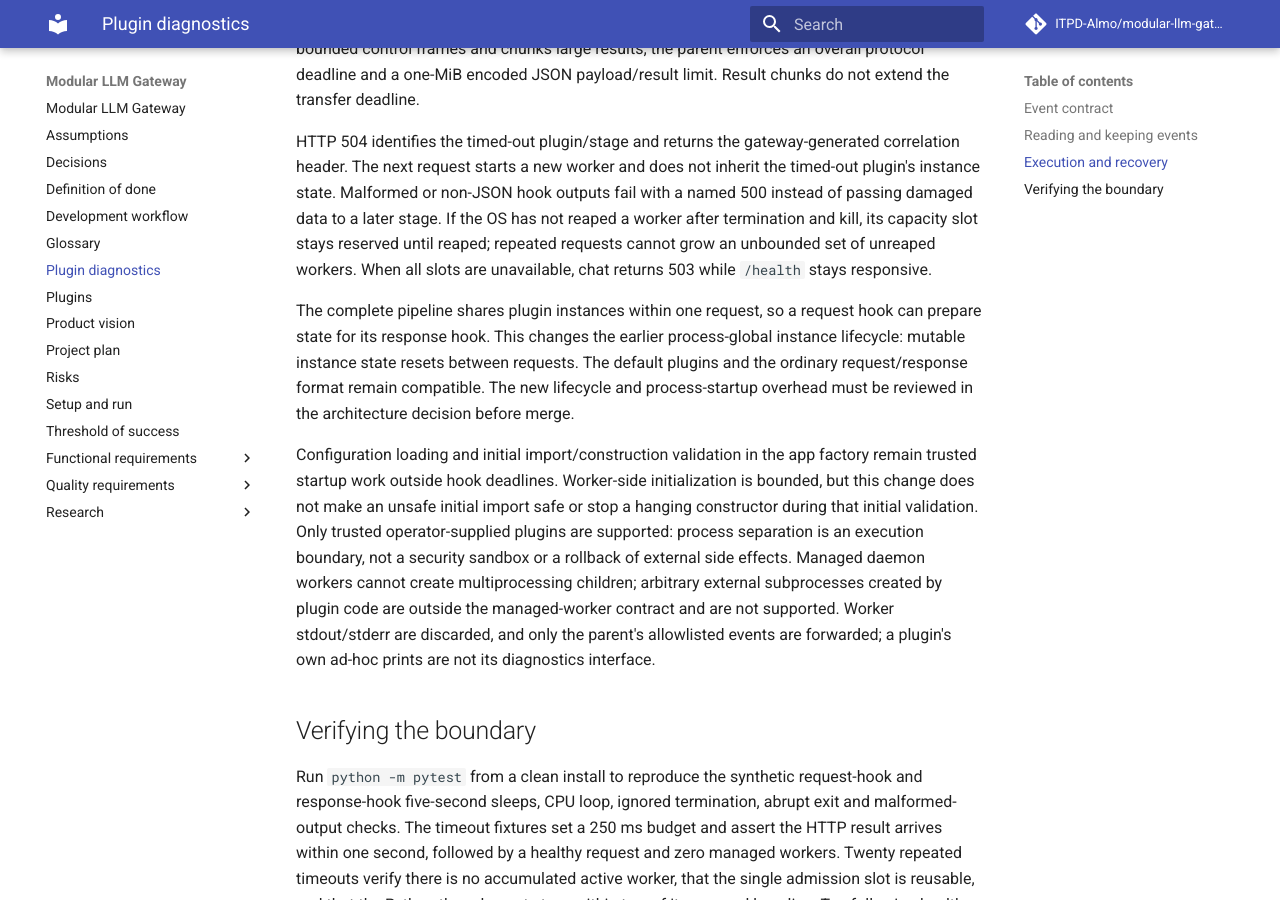
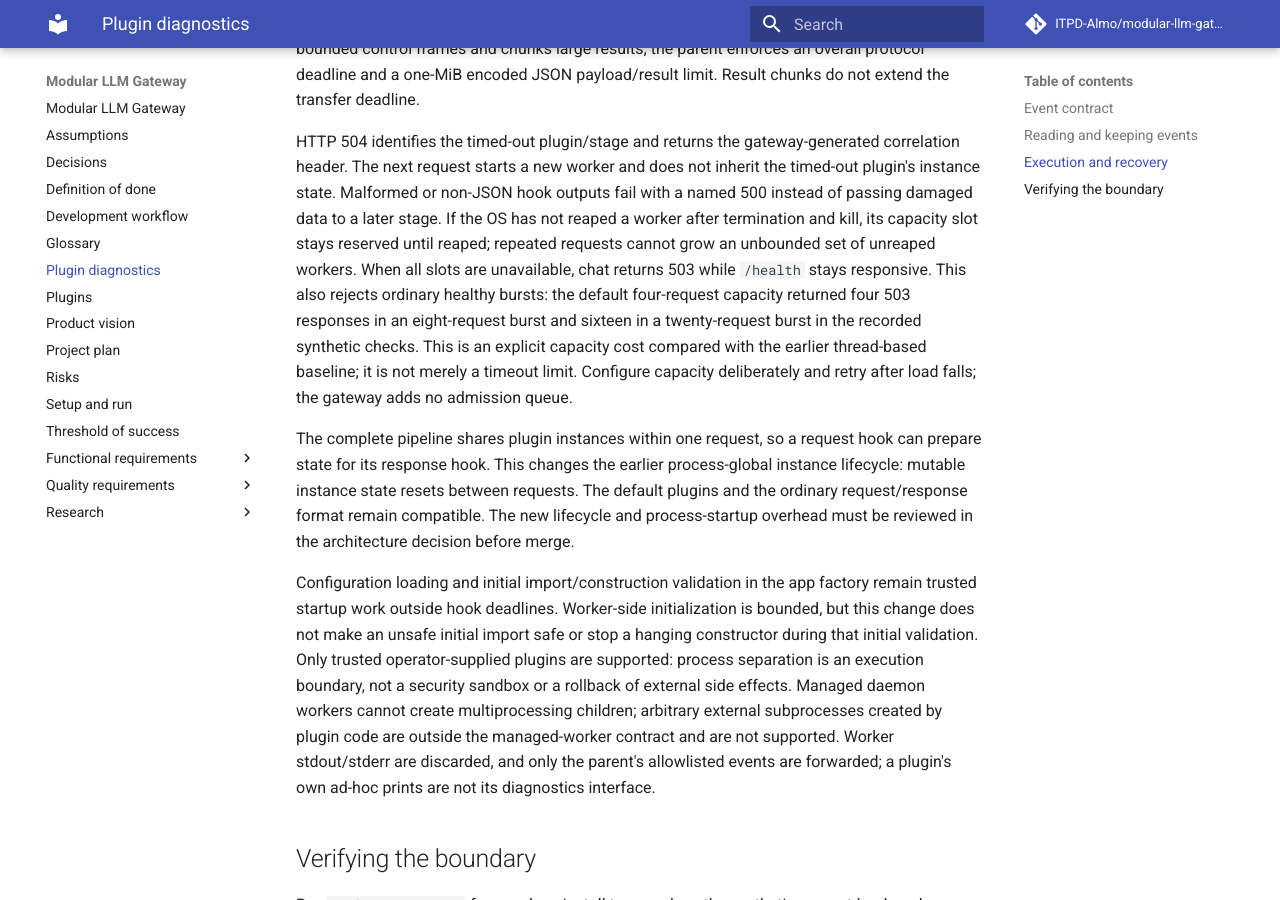
Before and after one commit to ITPD-Almo/modular-llm-gateway, an MkDocs documentation site: the page built from docs/operations.md, in a window 1280 px wide and 900 px high, scrolled down 1913 px. Built offline with MkDocs 1.6.1 and Material for MkDocs 9.7.7, drawn with Linux system fonts in a browser that asks for light colours; comment, search, counter and statistics services are not loaded.

Commit message:
Document capacity costs and prepare the runtime release version

```diff
--- a/docs/operations.md
+++ b/docs/operations.md
@@ -62,6 +62,9 @@ The next request starts a new worker and does not inherit the timed-out plugin's
 Malformed or non-JSON hook outputs fail with a named 500 instead of passing damaged data to a later stage.
 If the OS has not reaped a worker after termination and kill, its capacity slot stays reserved until reaped; repeated requests cannot grow an unbounded set of unreaped workers.
 When all slots are unavailable, chat returns 503 while `/health` stays responsive.
+This also rejects ordinary healthy bursts: the default four-request capacity returned four 503 responses in an eight-request burst and sixteen in a twenty-request burst in the recorded synthetic checks.
+This is an explicit capacity cost compared with the earlier thread-based baseline; it is not merely a timeout limit.
+Configure capacity deliberately and retry after load falls; the gateway adds no admission queue.
 
 The complete pipeline shares plugin instances within one request, so a request hook can prepare state for its response hook.
 This changes the earlier process-global instance lifecycle: mutable instance state resets between requests.
--- a/pyproject.toml
+++ b/pyproject.toml
@@ -4,7 +4,7 @@ build-backend = "setuptools.build_meta"
 
 [project]
 name = "modular-llm-gateway"
-version = "0.1.0"
+version = "0.2.0"
 description = "A small configurable FastAPI gateway with request and response plugins"
 requires-python = ">=3.12"
 dependencies = ["fastapi>=0.115,<1", "uvicorn[standard]>=0.30,<1"]
```
Also changed, not shown: CHANGELOG.md (+2 -0 lines).
